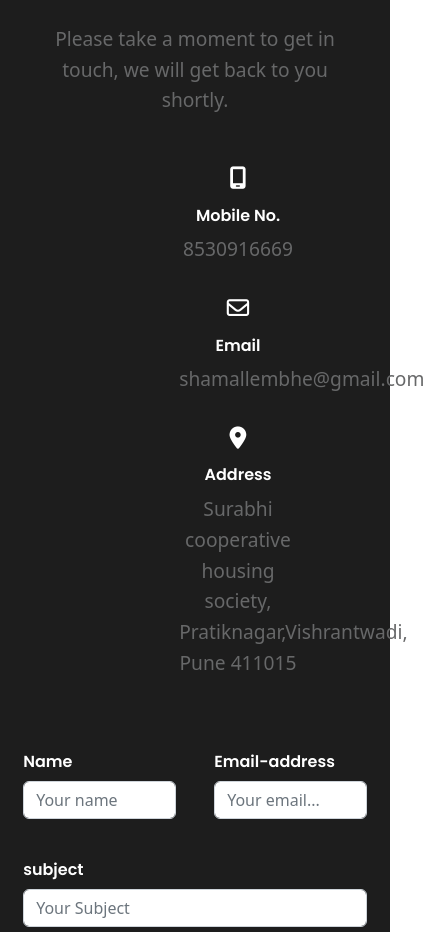
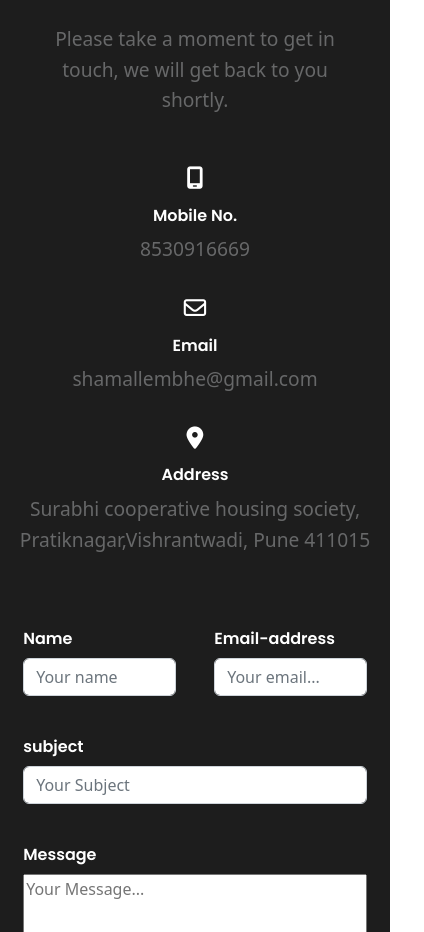
Before and after one commit to shamallembhe01/portfolio, a plain HTML site: page index.html in a window 390 px wide. Shown: the part 8640-9572 px from the top of the page, 424 px wide, since content can reach past the window. Drawn offline with nearby package versions, Linux system fonts and the light colour scheme.

Commit message:
Update style.css

```diff
--- a/styles/style.css
+++ b/styles/style.css
@@ -314,7 +314,7 @@ p{
     }
     .con-left{
         text-align: center;
-        margin-left: 10rem;
+        width: 100%;
     }
     .contact-head p{
         padding: 0rem 2rem 0 2rem;
```
